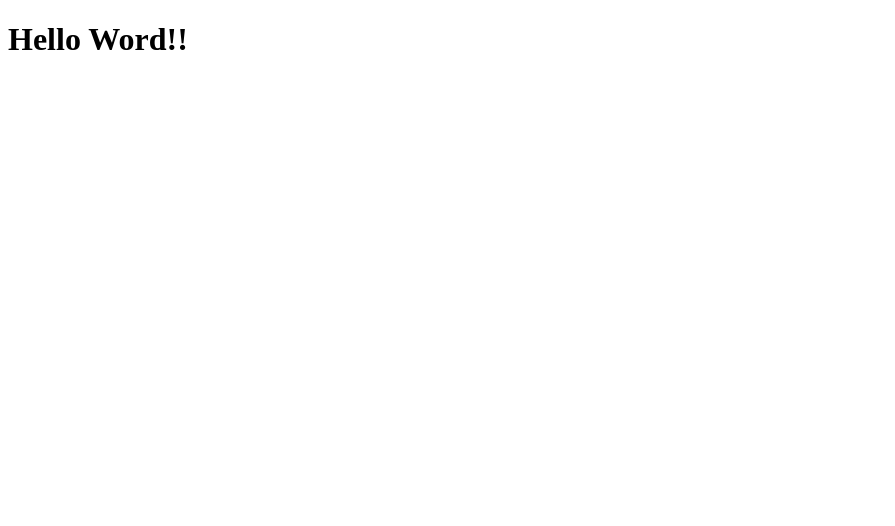
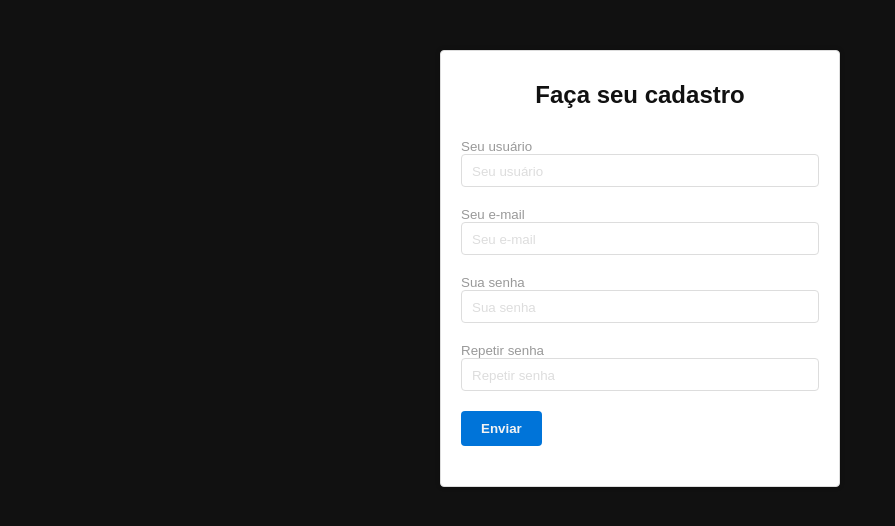
Before and after one commit to almerindopaixao/formulario-webpack-typescript, a website built with webpack: page public/index.html in a window 1280 px wide. Shown: the whole page, without its empty margins (0-895 px from the left). Built offline with nearby package versions, Linux system fonts and the light colour scheme.

Commit message:
update html & css

```diff
--- a/public/assets/css/style.css
+++ b/public/assets/css/style.css
@@ -0,0 +1,106 @@
+@charset "UTF-8";
+
+:root {
+  --dark-color: #111;
+  --light-color: #f3f3f3;
+  --medium-color: #bbb;
+  --border-color: #ddd;
+  --main-color: #0074D9;
+  --error-color: #FF4136;
+  --border-radius: 4px;
+}
+
+* {
+  margin: 0;
+  padding: 0;
+  outline: none;
+  box-sizing: border-box;
+}
+
+body {
+  background-color: var(--dark-color);
+  font-family: sans-serif;
+  color: var(--dark-color);
+}
+
+.container {
+  display: flex;
+  align-items: center;
+  justify-content: center;
+  margin: 50px auto;
+}
+
+.form {
+  padding: 20px;
+  background: #fff;
+  width: 100%;
+  max-width: 400px;
+  box-shadow: 0 0 5px rgba(0, 0, 0, .2);
+  border-radius: var(--border-radius);
+  border: 1px solid var(--border-color);
+  margin: auto 20px;
+}
+
+.form h2 {
+  padding: 10px 0 30px;
+  text-align: center;
+}
+
+.form .form-fields {
+  margin: 0 0 20px;
+}
+
+.form label {
+  display: block;
+  font-size: 10pt;
+  color: #999;
+}
+
+::placeholder {
+  color: #ddd;
+  font-size: 10pt;
+}
+
+.form input[type] {
+  width: 100%;
+  border: 1px solid var(--border-color);
+  font-size: 18px;
+  padding: 5px 10px;
+  border-radius: var(--border-radius);
+  transition: border 300ms ease-in-out;
+}
+
+.form input[type]:focus {
+  border-color: var(--medium-color);
+}
+
+.form button {
+  border: none;
+  background: var(--main-color);
+  padding: 10px 20px;
+  cursor: pointer;
+  font-weight: 700;
+  color: var(--light-color);
+  border-radius: var(--border-radius);
+  transition: filter 300ms ease-in-out;
+}
+
+.form button:hover {
+  filter: brightness(80%);
+}
+
+.form .error-message {
+  font-size: 9pt;
+  padding: 5px 0;
+  color: var(--error-color);
+  font-style: italic;
+  display: none;
+}
+
+.form .show-error-message .error-message {
+  display: block;
+}
+
+.form .show-error-message input[type] {
+  border-color: var(--error-color);
+}
--- a/public/index.html
+++ b/public/index.html
@@ -1,13 +1,44 @@
 <!DOCTYPE html>
-<html lang="en">
+<html lang="pt-BR">
+
 <head>
   <meta charset="UTF-8">
   <meta name="viewport" content="width=device-width, initial-scale=1.0">
-  <title>Document</title>
+  <title>Faça seu registro</title>
   <link rel="stylesheet" href="assets/css/style.css">
 </head>
+
 <body>
-  <h1>Hello Word!!</h1>
+  <div class="container">
+    <form action="" id="form" class="form">
+      <h2>Faça seu cadastro</h2>
+      <div class="form-fields">
+        <label for="username">Seu usuário</label>
+        <input type="text" name="username" class="username" id="username" placeholder="Seu usuário">
+        <span class="error-message">Campo inválido por algum motivo qualquer</span>
+      </div>
+      <div class="form-fields">
+        <label for="email">Seu e-mail</label>
+        <input type="email" name="email" class="email" id="email" placeholder="Seu e-mail">
+        <span class="error-message">Campo inválido por algum motivo qualquer</span>
+      </div>
+      <div class="form-fields">
+        <label for="username">Sua senha</label>
+        <input type="password" name="password" class="password" id="password" placeholder="Sua senha">
+        <span class="error-message">Campo inválido por algum motivo qualquer</span>
+      </div>
+      <div class="form-fields">
+        <label for="username">Repetir senha</label>
+        <input type="password" name="password2" class="password2" id="password2" placeholder="Repetir senha">
+        <span class="error-message">Campo inválido por algum motivo qualquer</span>
+      </div>
+      <div class="form-fields">
+        <button type="submit">Enviar</button>
+      </div>
+    </form>
+  </div>
+
   <script src="assets/js/bundle.js"></script>
 </body>
+
 </html>
```
